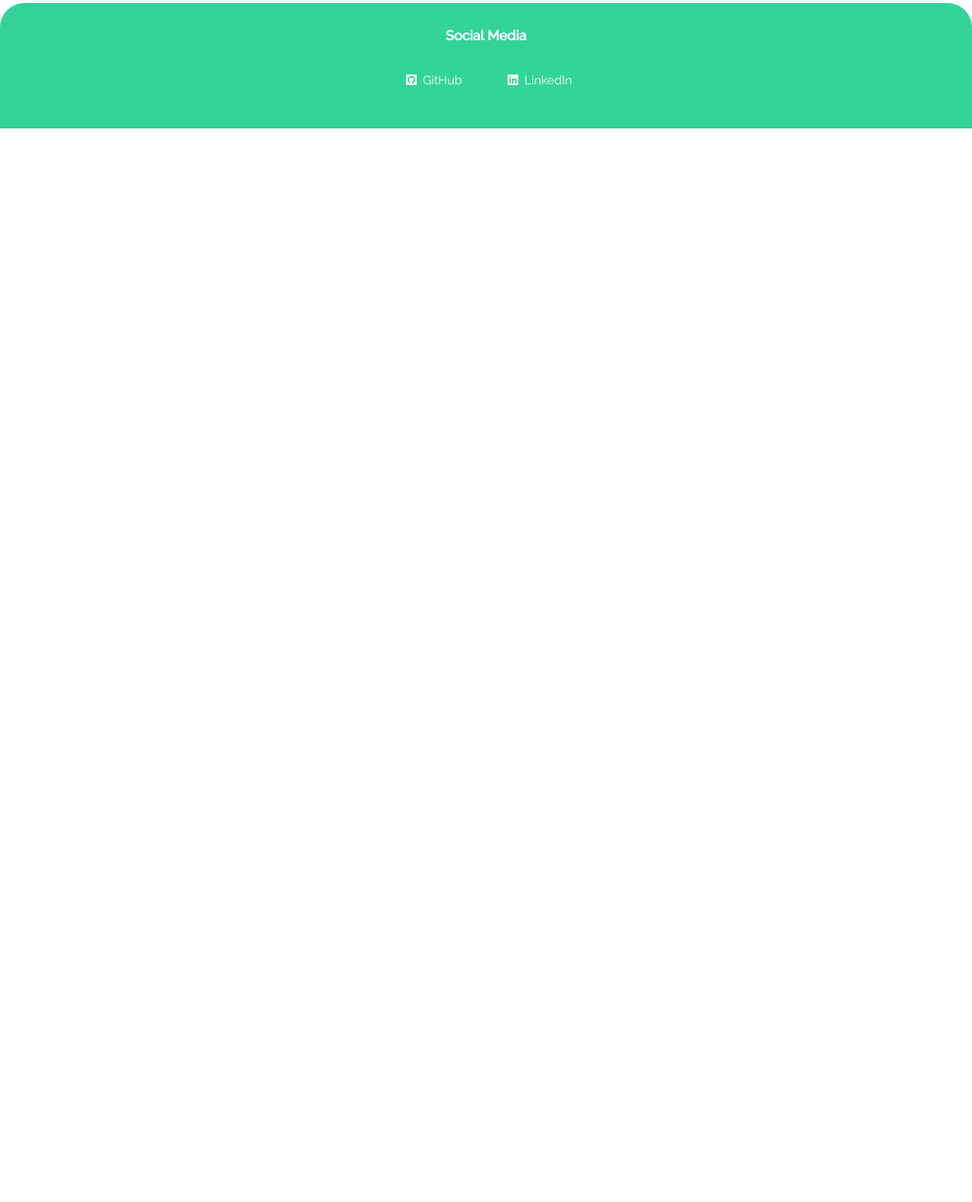
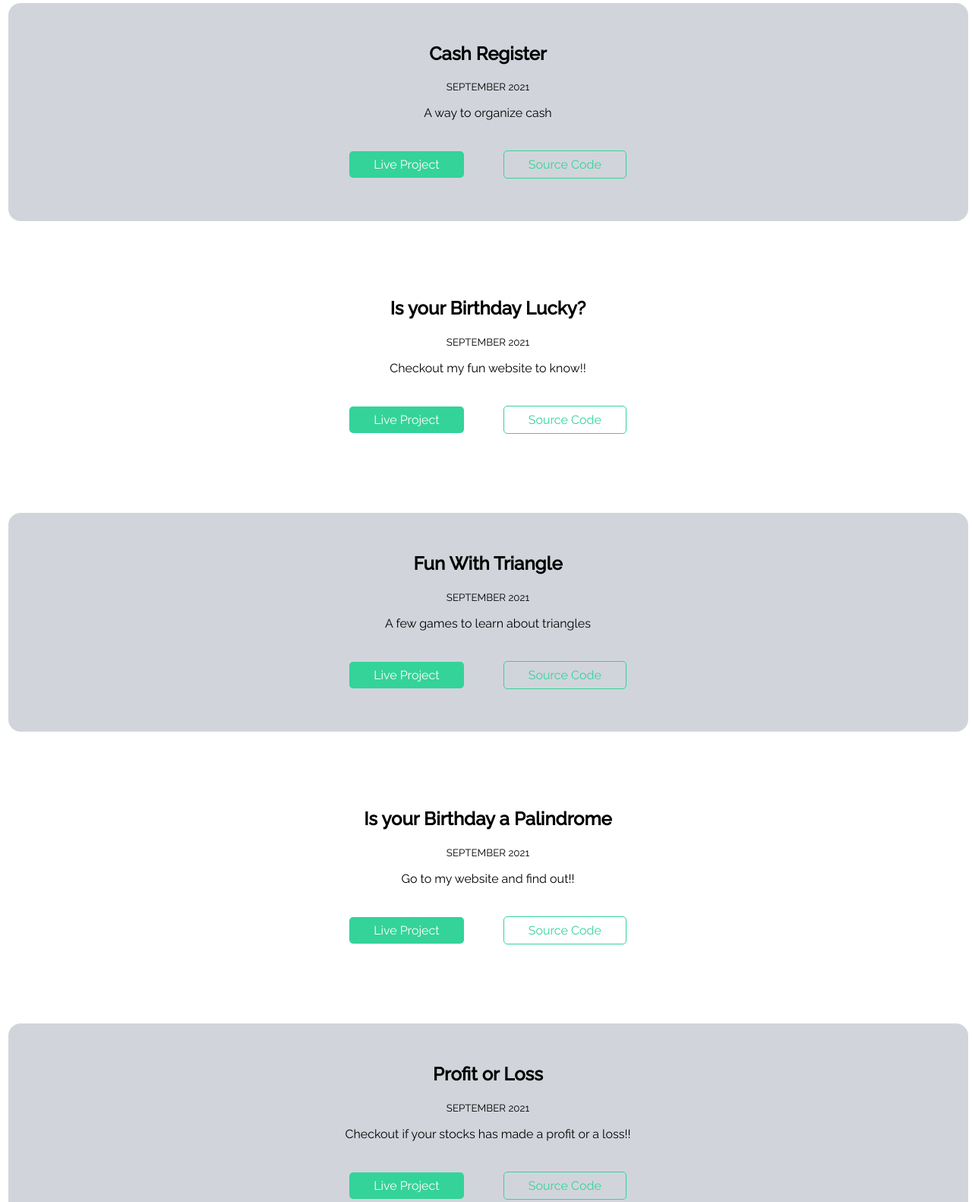
Before and after one commit to rr789451/NeoGCamp-WeekThree, a plain HTML site: page projects.html in a window 1280 px wide. Shown: the part 2325-3907 px from the top of the page at 76% size. Before the commit the page ends 2494 px from the top, so only its background shows below. Drawn offline with Linux system fonts and the light colour scheme.

Commit message:
All Projects Added

```diff
--- a/projects.html
+++ b/projects.html
@@ -91,6 +91,56 @@
                 <a href="https://github.com/rr789451/NeoGCamp-WeekNine" target="blank" class="left-space link secondary-link" >Source Code</a>
             </article>
         </li>
+
+        <li>
+            <article class="project-list container container-center off-white">
+                <h1>Cash Register</h1>
+                <small>SEPTEMBER 2021</small>
+                <p>A way to organize cash</p>
+                <a href="https://rcashregister.netlify.app/" target="blank" class="left-space link primary-link" >Live Project</a>
+                <a href="https://github.com/rr789451/NeoGCamp-WeekTen" target="blank" class="left-space link secondary-link" >Source Code</a>
+            </article>
+        </li>
+
+        <li>
+            <article class="project-list container container-center">
+                <h1>Is your Birthday Lucky?</h1>
+                <small>SEPTEMBER 2021</small>
+                <p>Checkout my fun website to know!!</p>
+                <a href="https://rluckybirthday.netlify.app/" target="blank" class="left-space link primary-link" >Live Project</a>
+                <a href="https://github.com/rr789451/NeoGCamp-WeekEleven" target="blank" class="left-space link secondary-link" >Source Code</a>
+            </article>
+        </li>
+
+        <li>
+            <article class="project-list container container-center off-white">
+                <h1>Fun With Triangle</h1>
+                <small>SEPTEMBER 2021</small>
+                <p>A few games to learn about triangles</p>
+                <a href="https://rfunwithtriangles.netlify.app/" target="blank" class="left-space link primary-link" >Live Project</a>
+                <a href="https://github.com/rr789451/NeoGCamp-WeekTwelve" target="blank" class="left-space link secondary-link" >Source Code</a>
+            </article>
+        </li>
+
+        <li>
+            <article class="project-list container container-center">
+                <h1>Is your Birthday a Palindrome</h1>
+                <small>SEPTEMBER 2021</small>
+                <p>Go to my website and find out!!</p>
+                <a href="https://rbirthdaypalindrome.netlify.app/" target="blank" class="left-space link primary-link" >Live Project</a>
+                <a href="https://github.com/rr789451/NeoGCamp-WeekThirteen" target="blank" class="left-space link secondary-link" >Source Code</a>
+            </article>
+        </li>
+
+        <li>
+            <article class="project-list container container-center off-white">
+                <h1>Profit or Loss</h1>
+                <small>SEPTEMBER 2021</small>
+                <p>Checkout if your stocks has made a profit or a loss!!</p>
+                <a href="https://rstockprofitorloss.netlify.app/" target="blank" class="left-space link primary-link" >Live Project</a>
+                <a href="https://github.com/rr789451/NeoGCamp-WeekFourteen" target="blank" class="left-space link secondary-link" >Source Code</a>
+            </article>
+        </li>
     </ul>
 
     <!--Footer-->
```
